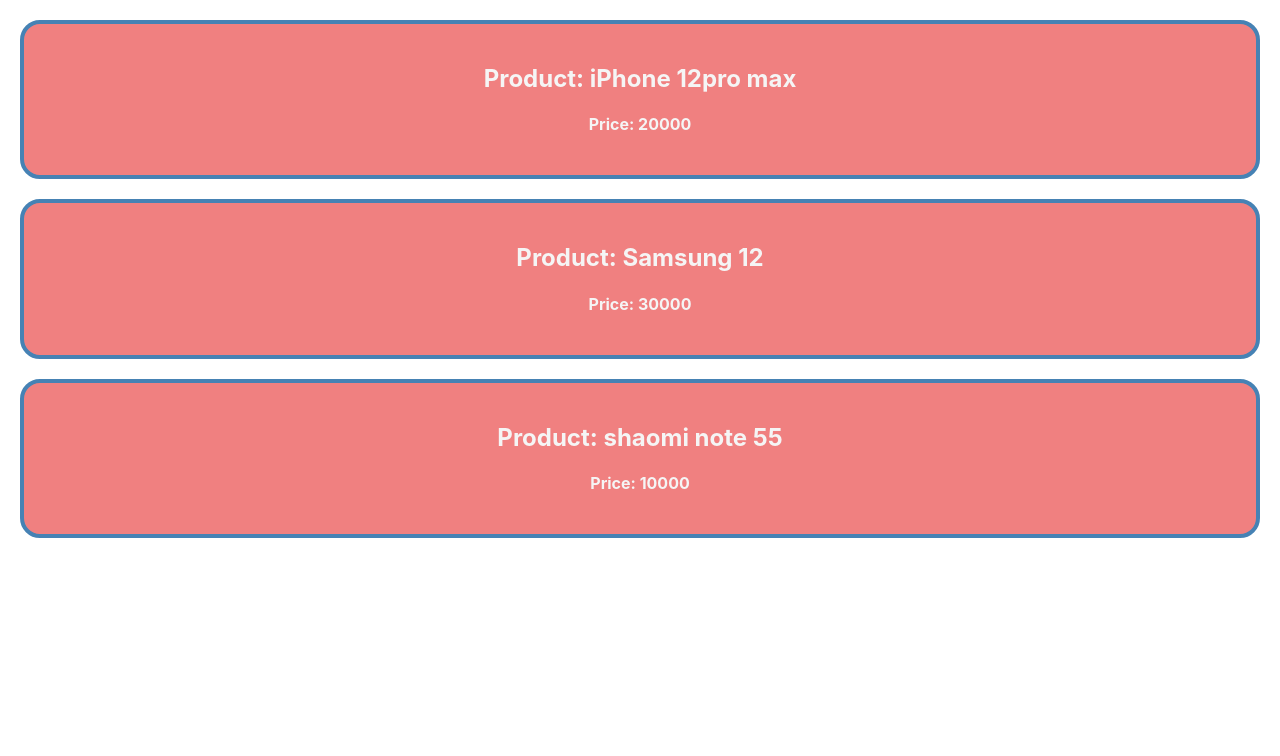
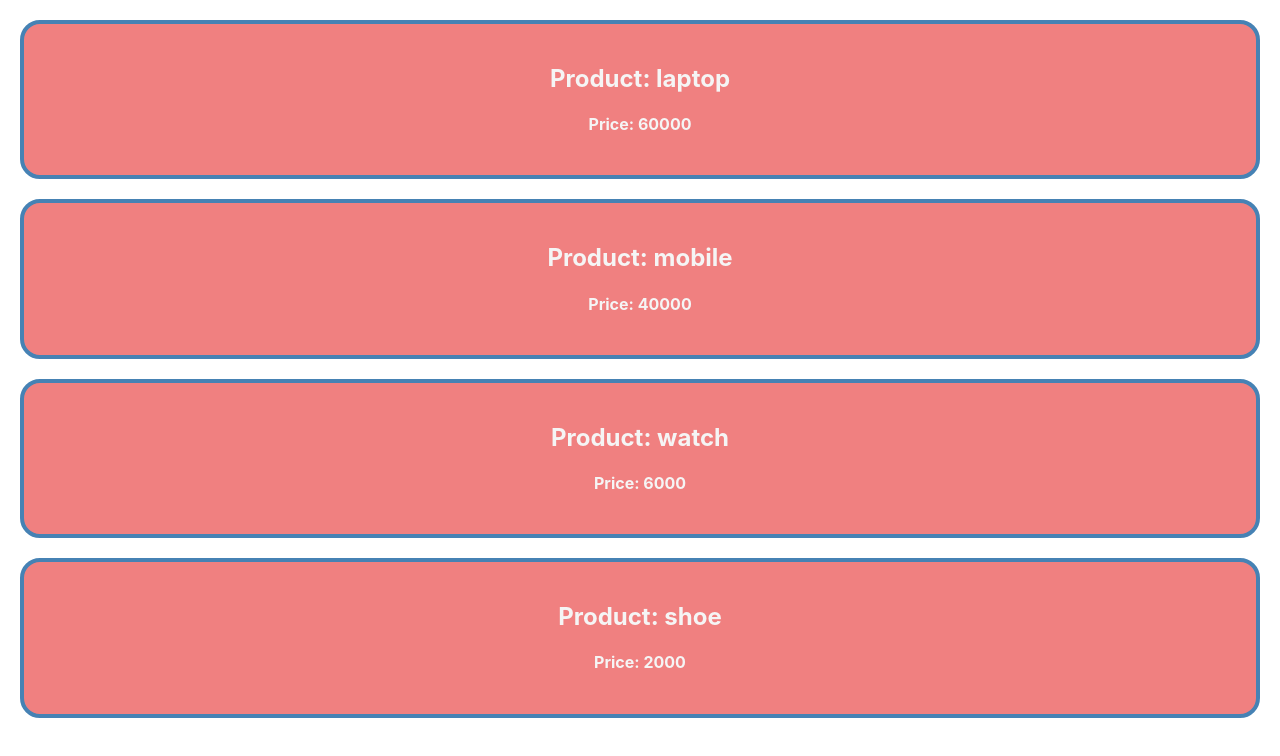
Before and after one commit to mabrur007/reactjs-core-concepts2, a React (Create React App) app: page / in a window 1280 px wide. Shown: the top 756 px of the page. Built offline with nearby package versions, Linux system fonts and the light colour scheme.

Commit message:
dynamic data inserted through map

```diff
--- a/src/App.js
+++ b/src/App.js
@@ -2,11 +2,20 @@ import logo from './logo.svg';
 import './App.css';
 
 function App() {
+  const products = [
+    {name: 'laptop', price: 60000},
+    {name: 'mobile', price: 40000},
+    {name: 'watch', price: 6000},
+    {name: 'shoe', price: 2000},
+  ];
   return (
     <div className="App">
-      <Product name="iPhone 12pro max" price="20000"></Product>
+      {
+        products.map(product => <Product name={product.name} price={product.price}></Product>)
+      }
+      {/* <Product name="iPhone 12pro max" price="20000"></Product>
       <Product name="Samsung 12" price="30000"></Product>
-      <Product name="shaomi note 55" price="10000"></Product>
+      <Product name="shaomi note 55" price="10000"></Product> */}
     </div>
   );
 }
```
